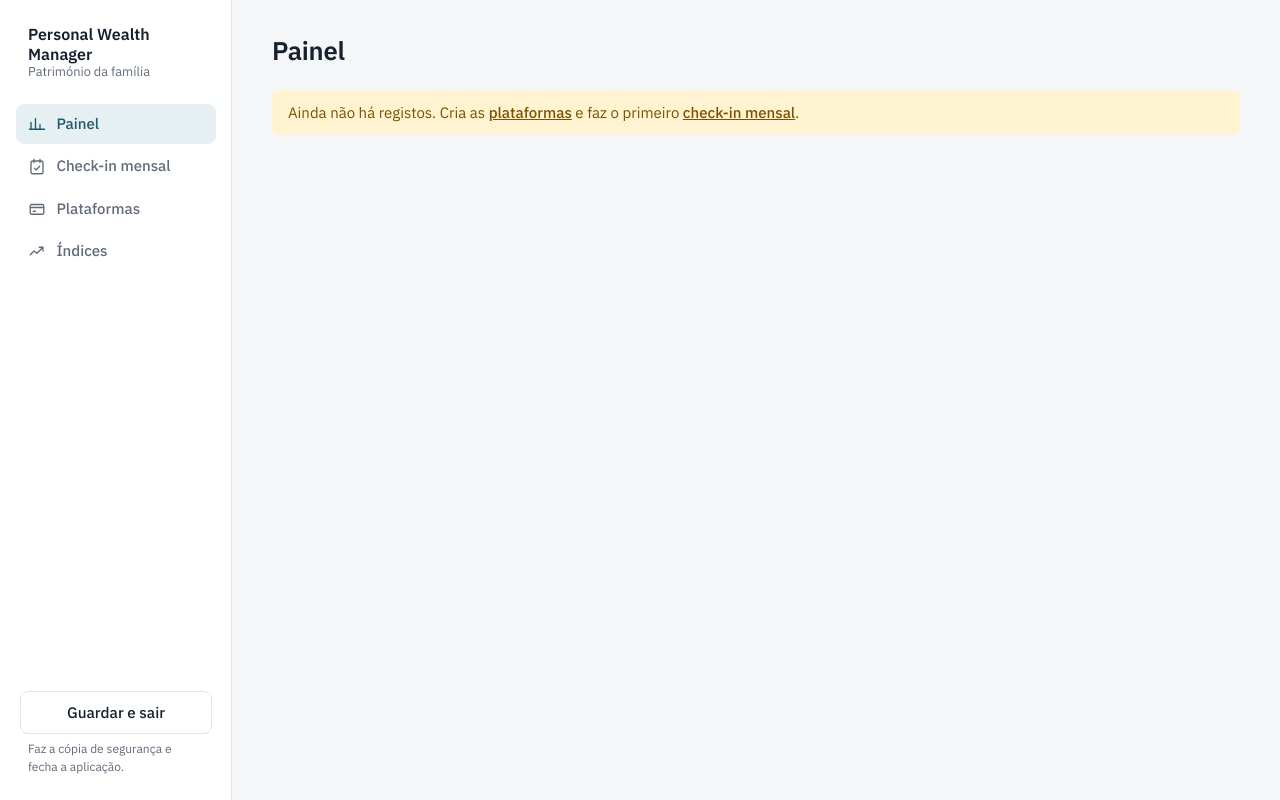
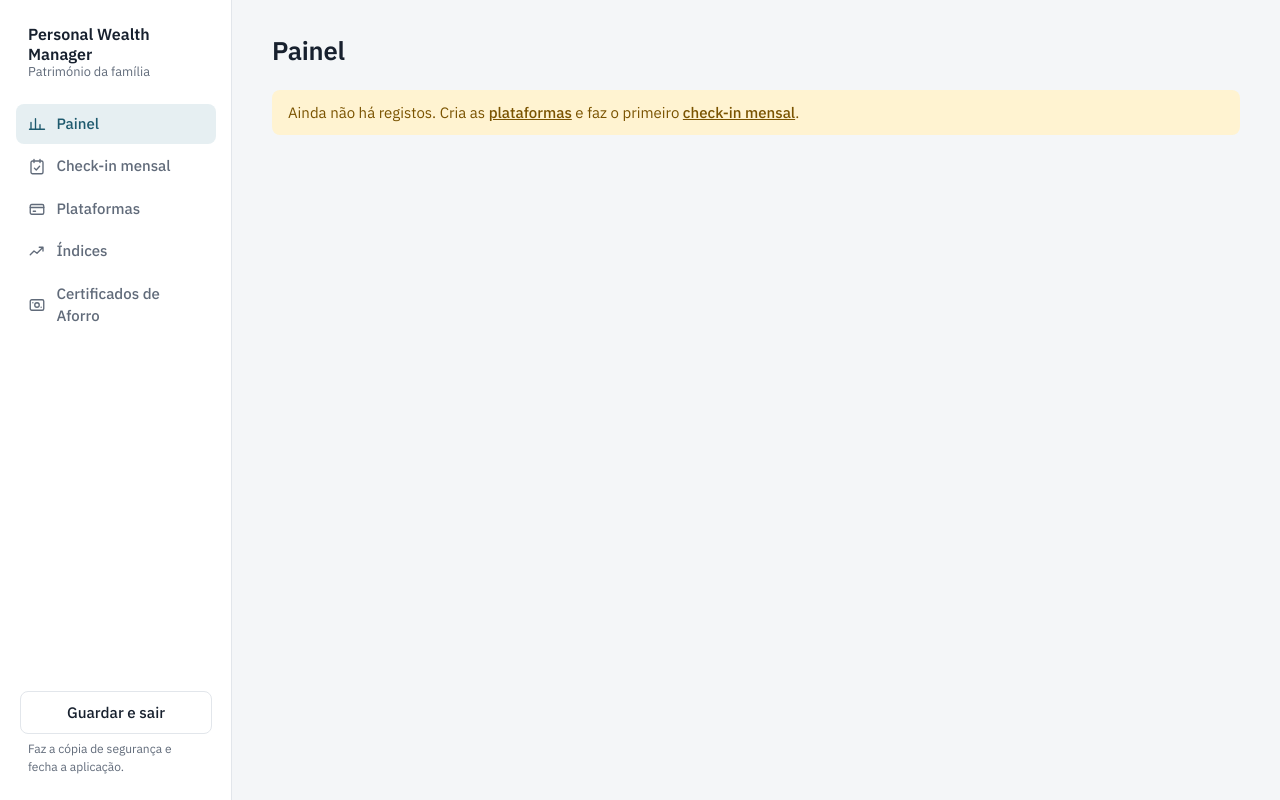
Before and after one commit to Miguellopes-89/personal-wealth-manager, a FastAPI app: page / in a window 1280 px wide. Run offline with FastAPI, Linux system fonts and the light colour scheme; data that the repository does not hold is empty.

Commit message:
Ecrã /aforro e secção no painel: valor dos Certificados de Aforro no vencimento
/aforro: subscrições (criar, editar, apagar) e taxa base atual da série E. Por subscrição: valor de hoje (extrato),
valor no vencimento nos três cenários e valor unitário previsto para o próximo vencimento (para confirmar a fórmula
com o extrato seguinte). O painel mostra a mesma simulação quando há subscrições. Demo com uma subscrição fictícia.

Co-Authored-By: Claude Opus 5.5 <noreply@anthropic.com>
Claude-Session: https://claude.ai/code/session_018Cw7iDZTh9Puy5FuBHQkKm

```diff
--- a/app/main.py
+++ b/app/main.py
@@ -13,7 +13,7 @@ from fastapi.responses import HTMLResponse, PlainTextResponse
 from fastapi.staticfiles import StaticFiles
 from fastapi.templating import Jinja2Templates
 
-from app import backup, calc, categorias, checkin, configuracao, dashboard, db, indices, plataformas
+from app import aforro, backup, calc, categorias, checkin, configuracao, dashboard, db, indices, plataformas
 
 templates = Jinja2Templates(directory=str(Path(__file__).parent / "templates"))
 templates.env.filters["eur"] = calc.formatar_euros
@@ -29,6 +29,10 @@ def _pct(valor: float, unidade: str = " %") -> str:
 
 templates.env.filters["pct"] = _pct
 templates.env.filters["pp"] = lambda v: _pct(v, " p.p.")
+templates.env.filters["data"] = lambda d: d.strftime("%d/%m/%Y")
+templates.env.filters["inteiro"] = lambda n: f"{n:,}".replace(",", ".")
+templates.env.filters["vu"] = aforro.vu_para_texto
+templates.env.filters["taxa"] = aforro.taxa_para_texto
 
 AVISOS = {
     calc.AVISO_GANHO_NEGATIVO: "Ganho negativo: confirma o saldo e o aporte (erro de registo ou perda real).",
@@ -85,6 +89,7 @@ def _ecra_painel(request: Request, conn, *, despesa_texto=None, erro_despesa=Non
         "erro_despesa": erro_despesa,
         "msg": msg,
         "aviso_backup": aviso_backup,
+        "aforro": aforro.resumo(conn),
     }
     return templates.TemplateResponse(request, "dashboard.html", contexto, status_code=status_code)
 
@@ -627,3 +632,121 @@ def indice_acao(request: Request, indice_id: int, acao: str):
         return _ecra_indices(request, conn, msg=msg, aviso_backup=aviso)
     finally:
         conn.close()
+
+
+# --- Certificados de Aforro (esquema v7) ---------------------------------------------------------------------
+
+def _form_aforro(s: aforro.Subscricao | None, plataformas_ativas) -> dict[str, str]:
+    if s is not None:
+        return {"plataforma_id": str(s.plataforma_id), "serie": s.serie,
+                "data_subscricao": s.data_subscricao.isoformat(), "unidades": str(s.unidades),
+                "valor_unitario": aforro.vu_para_texto(s.valor_unitario), "data_valor": s.data_valor.isoformat()}
+    # Por defeito, a plataforma com "aforro" no nome (se houver).
+    escolhida = next((p for p in plataformas_ativas if "aforro" in p["nome"].lower()), None)
+    return {"plataforma_id": str(escolhida["id"]) if escolhida else "", "serie": "E", "data_subscricao": "",
+            "unidades": "", "valor_unitario": "", "data_valor": date.today().isoformat()}
+
+
+def _ecra_aforro(request: Request, conn, *, editar=None, form=None, erros=None, msg=None, erro_geral=None,
+                 aviso_backup=None, taxa_texto=None, erro_taxa=None, status_code=200):
+    ativas = [p for p in plataformas.listar(conn) if p["ativa"] or (editar and p["id"] == editar.plataforma_id)]
+    taxa, taxa_data = aforro.obter_taxa(conn)
+    contexto = {
+        "aforro": aforro.resumo(conn), "lista": aforro.listar(conn), "editar": editar,
+        "form": form if form is not None else _form_aforro(editar, ativas), "erros": erros or {},
+        "plataformas": ativas, "msg": msg, "erro_geral": erro_geral, "aviso_backup": aviso_backup,
+        "taxa_texto": taxa_texto if taxa_texto is not None else (aforro.taxa_para_texto(taxa) if taxa is not None else ""),
+        "taxa_data": taxa_data, "erro_taxa": erro_taxa,
+    }
+    return templates.TemplateResponse(request, "aforro.html", contexto, status_code=status_code)
+
+
+def _subscricao_ou_404(request: Request, conn, subscricao_id: int):
+    s = aforro.obter(conn, subscricao_id)
+    if s is None:
+        return None, _ecra_aforro(request, conn, erro_geral="Subscrição inexistente.", status_code=404)
+    return s, None
+
+
+@app.get("/aforro", response_class=HTMLResponse)
+def aforro_ver(request: Request):
+    conn = db.connect()
+    try:
+        return _ecra_aforro(request, conn)
+    finally:
+        conn.close()
+
+
+@app.post("/aforro", response_class=HTMLResponse)
+async def aforro_criar(request: Request):
+    form = _form_texto(await request.form())
+    conn = db.connect()
+    try:
+        dados, erros = aforro.validar(conn, form, date.today())
+        if erros:
+            return _ecra_aforro(request, conn, form=form, erros=erros, status_code=422)
+        aforro.criar(conn, dados)
+        aviso = _backup_depois_de_mudar(conn)
+        return _ecra_aforro(request, conn, msg="Subscrição acrescentada.", aviso_backup=aviso)
+    finally:
+        conn.close()
+
+
+@app.post("/aforro/taxa", response_class=HTMLResponse)
+async def aforro_taxa(request: Request):
+    form = _form_texto(await request.form())
+    texto = form.get("taxa", "")
+    conn = db.connect()
+    try:
+        try:
+            taxa = aforro.taxa_de_texto(texto, aforro.SERIES["E"]) if texto.strip() else None
+        except ValueError as exc:
+            return _ecra_aforro(request, conn, taxa_texto=texto, erro_taxa=str(exc), status_code=422)
+        aforro.definir_taxa(conn, taxa, date.today())
+        aviso = _backup_depois_de_mudar(conn)
+        msg = "Taxa base apagada." if taxa is None else f"Taxa base de {aforro.taxa_para_texto(taxa)} % guardada."
+        return _ecra_aforro(request, conn, msg=msg, aviso_backup=aviso)
+    finally:
+        conn.close()
+
+
+@app.get("/aforro/{subscricao_id}", response_class=HTMLResponse)
+def aforro_ver_uma(request: Request, subscricao_id: int):
+    conn = db.connect()
+    try:
+        s, erro = _subscricao_ou_404(request, conn, subscricao_id)
+        return erro or _ecra_aforro(request, conn, editar=s)
+    finally:
+        conn.close()
+
+
+@app.post("/aforro/{subscricao_id}", response_class=HTMLResponse)
+async def aforro_editar(request: Request, subscricao_id: int):
+    form = _form_texto(await request.form())
+    conn = db.connect()
+    try:
+        s, erro = _subscricao_ou_404(request, conn, subscricao_id)
+        if erro:
+            return erro
+        dados, erros = aforro.validar(conn, form, date.today())
+        if erros:
+            return _ecra_aforro(request, conn, editar=s, form=form, erros=erros, status_code=422)
+        aforro.editar(conn, subscricao_id, dados)
+        aviso = _backup_depois_de_mudar(conn)
+        return _ecra_aforro(request, conn, msg="Subscrição atualizada.", aviso_backup=aviso)
+    finally:
+        conn.close()
+
+
+@app.post("/aforro/{subscricao_id}/apagar", response_class=HTMLResponse)
+def aforro_apagar(request: Request, subscricao_id: int):
+    conn = db.connect()
+    try:
+        s, erro = _subscricao_ou_404(request, conn, subscricao_id)
+        if erro:
+            return erro
+        aforro.apagar(conn, subscricao_id)
+        aviso = _backup_depois_de_mudar(conn)
+        return _ecra_aforro(request, conn, msg="Subscrição apagada.", aviso_backup=aviso)
+    finally:
+        conn.close()
--- a/app/static/css/pwm.css
+++ b/app/static/css/pwm.css
@@ -249,3 +249,13 @@ label.opcao { display: flex; gap: .5rem; align-items: center; font-size: .9rem;
 /* ---------- Desafio no painel ---------- */
 .desafio-partes { margin: .35rem 0 0; padding-left: 1.1rem; }
 .desafio-partes li { margin: .1rem 0; }
+
+/* ---------- Certificados de Aforro ---------- */
+.aforro-sub + .aforro-sub { margin-top: 1.25rem; padding-top: 1.25rem; border-top: 1px solid var(--linha); }
+.aforro-topo { display: flex; flex-wrap: wrap; gap: .2rem .75rem; align-items: baseline; margin-bottom: .5rem; }
+.tabela-aforro { width: 100%; border-collapse: collapse; }
+.tabela-aforro th { text-align: left; font-weight: 400; padding: .4rem 0; }
+.tabela-aforro td { padding: .4rem 0 .4rem 1rem; white-space: nowrap; }
+.tabela-aforro tr:last-child th, .tabela-aforro tr:last-child td { border-bottom: 0; }
+.tabela-aforro tr.destaque th, .tabela-aforro tr.destaque td:nth-child(2) { font-weight: 600; }
+.aforro-total { margin: 1rem 0 0; }
--- a/app/templates/base.html
+++ b/app/templates/base.html
@@ -24,6 +24,9 @@
       <a href="/indices"{% if caminho.startswith('/indices') %} aria-current="page"{% endif %}>
         <svg viewBox="0 0 24 24" fill="none" stroke="currentColor" stroke-width="1.8" stroke-linecap="round" stroke-linejoin="round" aria-hidden="true"><path d="M3 17l5-5 4 3 8-8M15 7h5v5"/></svg>
         Índices</a>
+      <a href="/aforro"{% if caminho.startswith('/aforro') %} aria-current="page"{% endif %}>
+        <svg viewBox="0 0 24 24" fill="none" stroke="currentColor" stroke-width="1.8" stroke-linecap="round" stroke-linejoin="round" aria-hidden="true"><rect x="3" y="5" width="18" height="14" rx="2"/><circle cx="12" cy="12" r="3"/><path d="M6.5 9v.01M17.5 15v.01"/></svg>
+        Certificados de Aforro</a>
     </nav>
     <form class="sair" method="post" action="/sair" id="form-sair">
       <button type="submit" class="secundario">Guardar e sair</button>
--- a/app/templates/dashboard.html
+++ b/app/templates/dashboard.html
@@ -194,6 +194,14 @@
 {% endfor %}
 </section>
 
+{% if aforro %}
+<h2>Certificados de Aforro</h2>
+<section class="caixa aforro" aria-label="Certificados de Aforro">
+  {% include "_aforro_resumo.html" %}
+  <p class="sub dica"><a href="/aforro">Subscrições e taxa base</a></p>
+</section>
+{% endif %}
+
 <h2>Planos</h2>
 <section class="caixa">
   {% for d in painel.desafios %}
```
Also changed, not shown: app/templates/_aforro_resumo.html (added, +40 -0 lines), app/templates/aforro.html (added, +94 -0 lines), scripts/seed_demo.py (+14 -1 lines), tests/test_main_aforro.py (added, +78 -0 lines), tests/test_seed_demo.py (+10 -0 lines).
